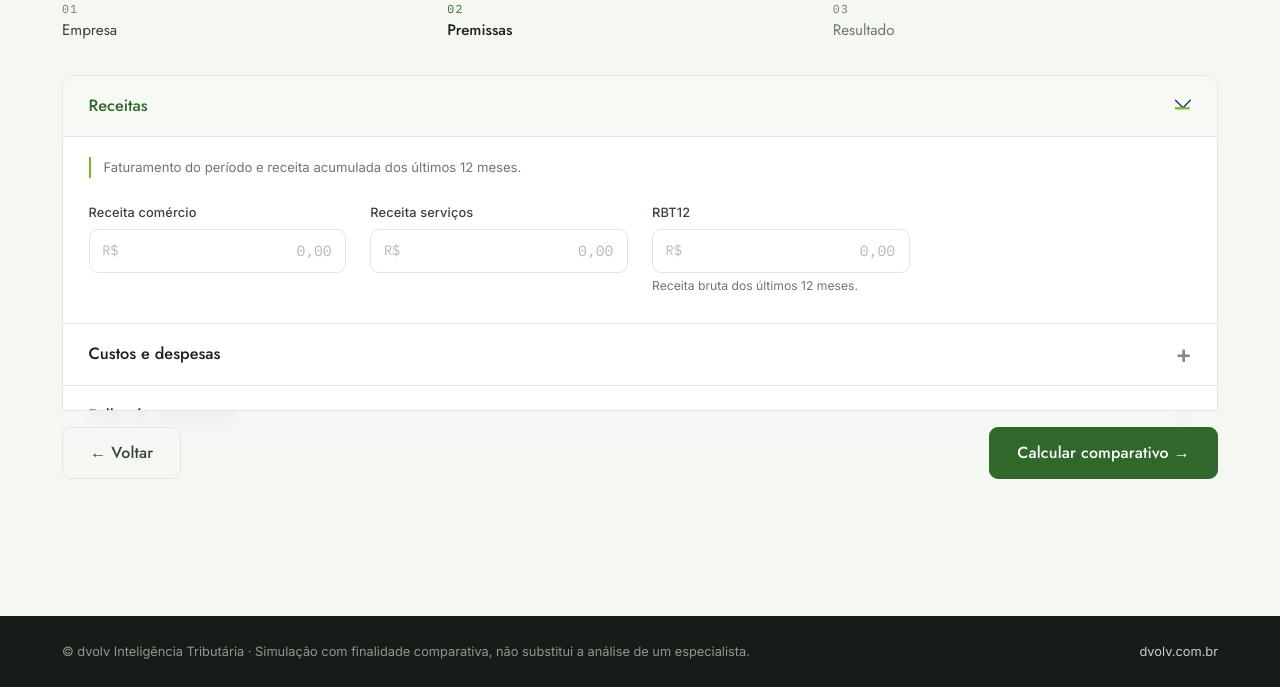
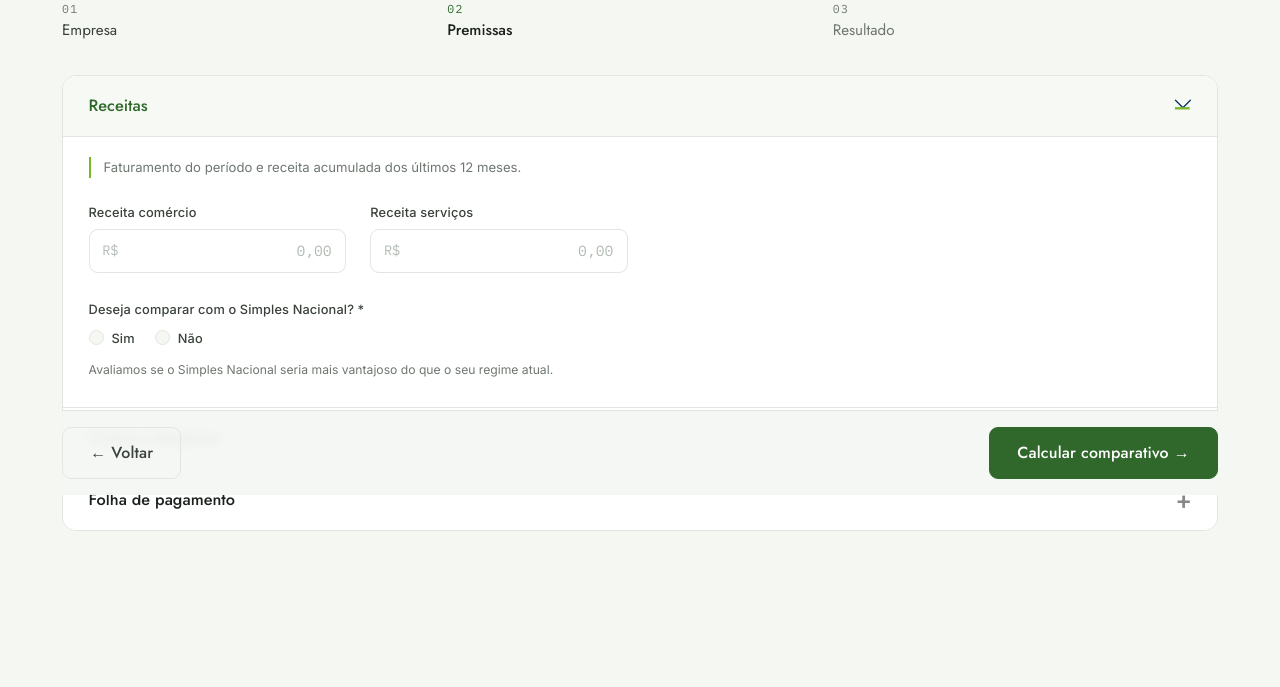
Before and after one commit to Haiekk/Comparativo-de-Regime-Tribut-rio, a Flask app: template templates/premissas.html in a window 1280 px wide. Shown: the part 305-992 px from the top of the page. Run offline with Flask 3, Linux system fonts and the light colour scheme; the template is opened without the code that fills it, so the values that code supplies are empty.

Commit message:
Adicionado opção de escolha para calcular o simples na comparação, se o usuário for lucro real ou presumido.

```diff
--- a/app.py
+++ b/app.py
@@ -45,7 +45,7 @@
         return "real"
     return "simples"
 
-def validar_premissas(form):
+def validar_premissas(form, prefixo_regime, incluir_simples):
     erros, avisos = [], []
 
     receita = sum(parse_moeda(form.get(c)) for c in
@@ -54,10 +54,15 @@
 
     if receita <= 0:
         erros.append("Informe ao menos uma receita (comércio, serviços ou sem nota).")
-    if rbt12 <= 0:
-        erros.append("O RBT12 é obrigatório e deve ser maior que zero — ele define a faixa de alíquota do Simples Nacional.")
-    elif rbt12 < receita:
-        avisos.append("O RBT12 informado é menor que o faturamento do mês. Confira: ele deve somar os últimos 12 meses.")
+
+    if prefixo_regime != "simples" and form.get("comparar_simples") not in ("sim", "nao"):
+        erros.append("Informe se deseja comparar com o Simples Nacional.")
+
+    if incluir_simples:
+        if rbt12 <= 0:
+            erros.append("O RBT12 é obrigatório e deve ser maior que zero — ele define a faixa de alíquota do Simples Nacional.")
+        elif rbt12 < receita:
+            avisos.append("O RBT12 informado é menor que o faturamento do mês. Confira: ele deve somar os últimos 12 meses.")
 
     return erros, avisos
 
@@ -70,6 +75,7 @@
     resultado = consultar_cnpj(cnpj)
     status = 200 if resultado.get("ok") else 422
     return jsonify(resultado), status
+
 
 @app.route("/novo", methods=["GET", "POST"])
 def novo_planejamento():
@@ -105,30 +111,41 @@
 
     return render_template("novo_planejamento.html", form={})
 
+
 @app.route("/premissas", methods=["GET", "POST"])
 def premissas():
     if "empresa" not in session:
         return redirect(url_for("novo_planejamento"))
 
+    prefixo_regime = identificar_regime_atual(session["empresa"].get("regime_atual"))
+
     if request.method == "GET":
-        return render_template("premissas.html", form={})
+        return render_template("premissas.html", form={}, prefixo_regime=prefixo_regime)
 
-    erros, avisos = validar_premissas(request.form)
+    if prefixo_regime == "simples":
+        incluir_simples = True
+    else:
+        incluir_simples = request.form.get("comparar_simples") == "sim"
+
+    erros, avisos = validar_premissas(request.form, prefixo_regime, incluir_simples)
     if erros:
-        return render_template("premissas.html", erros=erros, form=request.form)
+        return render_template("premissas.html", erros=erros, form=request.form,
+                               prefixo_regime=prefixo_regime)
 
     session["premissas"] = {c: request.form.get(c) for c in CAMPOS_PREMISSAS}
+    session["incluir_simples"] = incluir_simples
 
     dados = {**session["empresa"], **session["premissas"]}
 
     try:
-        resultado_calc = processar(dados)
+        resultado_calc = processar(dados, incluir_simples=incluir_simples)
     except Exception:
         app.logger.exception("Falha no cálculo do comparativo")
         return render_template(
             "premissas.html",
             erros=["Não foi possível concluir o cálculo. Revise as premissas e tente novamente."],
             form=request.form,
+            prefixo_regime=prefixo_regime,
         )
 
     avisos = avisos + resultado_calc["meta"]["avisos"]
@@ -138,6 +155,7 @@
     session["tabela_dre"] = montar_tabela_dre(resultado_calc)
 
     return redirect(url_for("resultado"))
+
 
 def montar_resumo(resultado_calc, avisos=None):
     comparativo = resultado_calc.get("comparativo", {})
@@ -215,6 +233,7 @@
     ("Margem Líquida (% sobre a Receita)", "margem", "pct"),
 ]
 
+
 def montar_tabela_comparativo(resultado_calc):
     origens = {
         "detalhamento": resultado_calc.get("detalhamento", {}),
@@ -228,7 +247,12 @@
         linha = {"rotulo": rotulo}
         for p in PREFIXOS:
             valor = origem.get(f"{p}_{sufixo}")
-            linha[p] = f"{percentual(valor)}%" if tipo == "pct" else formatar_moeda(num(valor))
+            if valor is None:
+                linha[p] = "—"
+            elif tipo == "pct":
+                linha[p] = f"{percentual(valor)}%"
+            else:
+                linha[p] = formatar_moeda(num(valor))
         tabela.append(linha)
 
     recomendado = {p: bool(texto(comparativo.get(f"{p}_recomendado"))) for p in PREFIXOS}
@@ -246,7 +270,9 @@
         for p in PREFIXOS:
             valor = dre.get(f"{p}_{sufixo}")
 
-            if p == "simples" and sufixo in tributos_simples and num(valor) == 0:
+            if valor is None:                     # Simples não incluído -> traço
+                linha[p] = {"is_das": False, "valor": "—"}
+            elif p == "simples" and sufixo in tributos_simples and num(valor) == 0:
                 linha[p] = {"is_das": True, "valor": ""}
             elif tipo == "pct":
                 linha[p] = {"is_das": False, "valor": f"{percentual(valor)}%"}
--- a/services/calculo_service.py
+++ b/services/calculo_service.py
@@ -1,6 +1,7 @@
 from greentax_engine import comparar
 from .premissas_adapter import montar_premissas
 
-def processar(dados: dict) -> dict:
+
+def processar(dados: dict, incluir_simples: bool = True) -> dict:
     premissas = montar_premissas(dados)
-    return comparar(premissas)
+    return comparar(premissas, incluir_simples=incluir_simples)
--- a/services/cnpj_service.py
+++ b/services/cnpj_service.py
@@ -6,7 +6,7 @@
 logger = logging.getLogger(__name__)
 
 URL_BASE = "https://api.opencnpj.org/"
-TIMEOUT = 6
+TIMEOUT = 8
 
 _PESOS_DV1 = [5, 4, 3, 2, 9, 8, 7, 6, 5, 4, 3, 2]
 _PESOS_DV2 = [6, 5, 4, 3, 2, 9, 8, 7, 6, 5, 4, 3, 2]
--- a/static/js/app.js
+++ b/static/js/app.js
@@ -84,7 +84,7 @@
       const erro = erroCnpj(cnpj.value);
       if (erro) {
         e.preventDefault();
-        e.stopImmediatePropagation(); // impede o handler que desabilita o botão
+        e.stopImmediatePropagation();
         definirStatusCnpj(erro, "erro");
         cnpj.focus();
       }
@@ -123,6 +123,23 @@
   }
 }
 
+(function () {
+  const radios = document.querySelectorAll('input[name="comparar_simples"]');
+  const container = document.getElementById("rbt12-container");
+  if (radios.length === 0 || !container) return;
+
+  function atualizar() {
+    let escolha = "";
+    radios.forEach((r) => {
+      if (r.checked) escolha = r.value;
+    });
+    container.style.display = escolha === "sim" ? "" : "none";
+  }
+
+  radios.forEach((r) => r.addEventListener("change", atualizar));
+  atualizar();
+})();
+
 document.querySelectorAll(".money").forEach(function (input) {
   input.addEventListener("input", function (e) {
     let value = e.target.value.replace(/\D/g, "");
--- a/templates/premissas.html
+++ b/templates/premissas.html
@@ -85,8 +85,9 @@
                     </div>
                 </div>
 
+                {% if prefixo_regime == 'simples' %}
                 <div class="col-lg-3 col-md-6 dv-campo">
-                    <label class="form-label">RBT12</label>
+                    <label class="form-label">RBT12 *</label>
                     <div class="dv-campo-input">
                         <input type="text" class="form-control money" name="rbt12"
                             value="{{ form.get('rbt12', '') }}" placeholder="0,00">
@@ -94,6 +95,40 @@
                     </div>
                     <small class="text-muted">Receita bruta dos últimos 12 meses.</small>
                 </div>
+                {% else %}
+                <div class="col-12 dv-campo">
+                    <label class="form-label">Deseja comparar com o Simples Nacional? *</label>
+                    <div id="comparar-simples-grupo">
+                        <div class="form-check form-check-inline">
+                            <input class="form-check-input" type="radio" name="comparar_simples"
+                                id="comparar_sim" value="sim"
+                                {% if form.get('comparar_simples') == 'sim' %}checked{% endif %}>
+                            <label class="form-check-label" for="comparar_sim">Sim</label>
+                        </div>
+                        <div class="form-check form-check-inline">
+                            <input class="form-check-input" type="radio" name="comparar_simples"
+                                id="comparar_nao" value="nao"
+                                {% if form.get('comparar_simples') == 'nao' %}checked{% endif %}>
+                            <label class="form-check-label" for="comparar_nao">Não</label>
+                        </div>
+                    </div>
+                    <small class="text-muted">
+                        Avaliamos se o Simples Nacional seria mais vantajoso do que o seu regime atual.
+                    </small>
+                </div>
+
+                <div class="col-lg-4 col-md-6 dv-campo" id="rbt12-container" style="display:none;">
+                    <label class="form-label">RBT12 *</label>
+                    <div class="dv-campo-input">
+                        <input type="text" class="form-control money" name="rbt12"
+                            value="{{ form.get('rbt12', '') }}" placeholder="0,00">
+                        <span class="dv-moeda">R$</span>
+                    </div>
+                    <small class="text-danger">
+                        Para comparar com o Simples, informe a receita bruta dos últimos 12 meses (obrigatório).
+                    </small>
+                </div>
+                {% endif %}
 
             </div>
 
```
Also changed, not shown: greentax_engine/comparador.py (+23 -18 lines), greentax_engine/contrato.py (+54 -31 lines), templates/resultado.html (+30 -0 lines).
